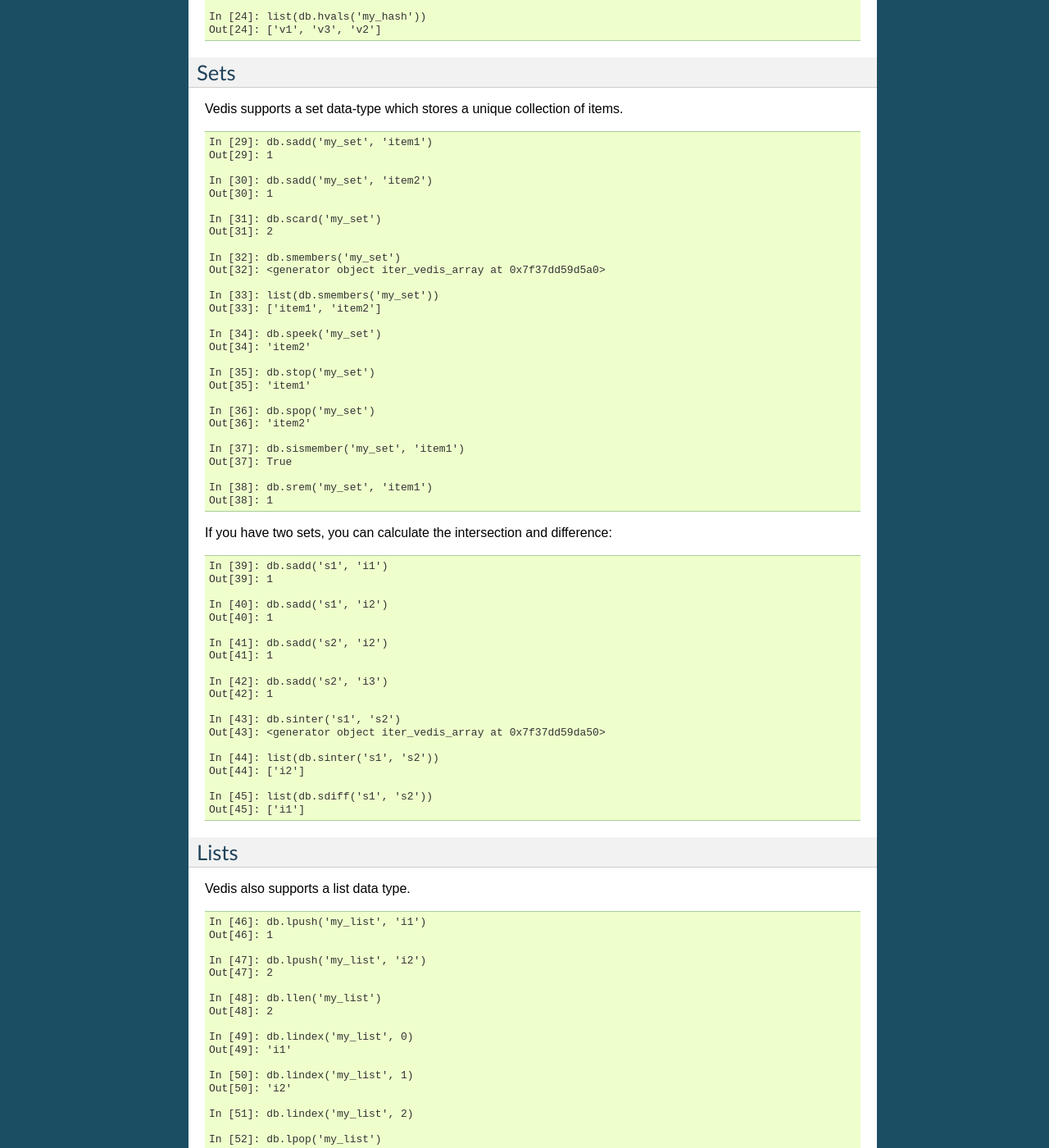
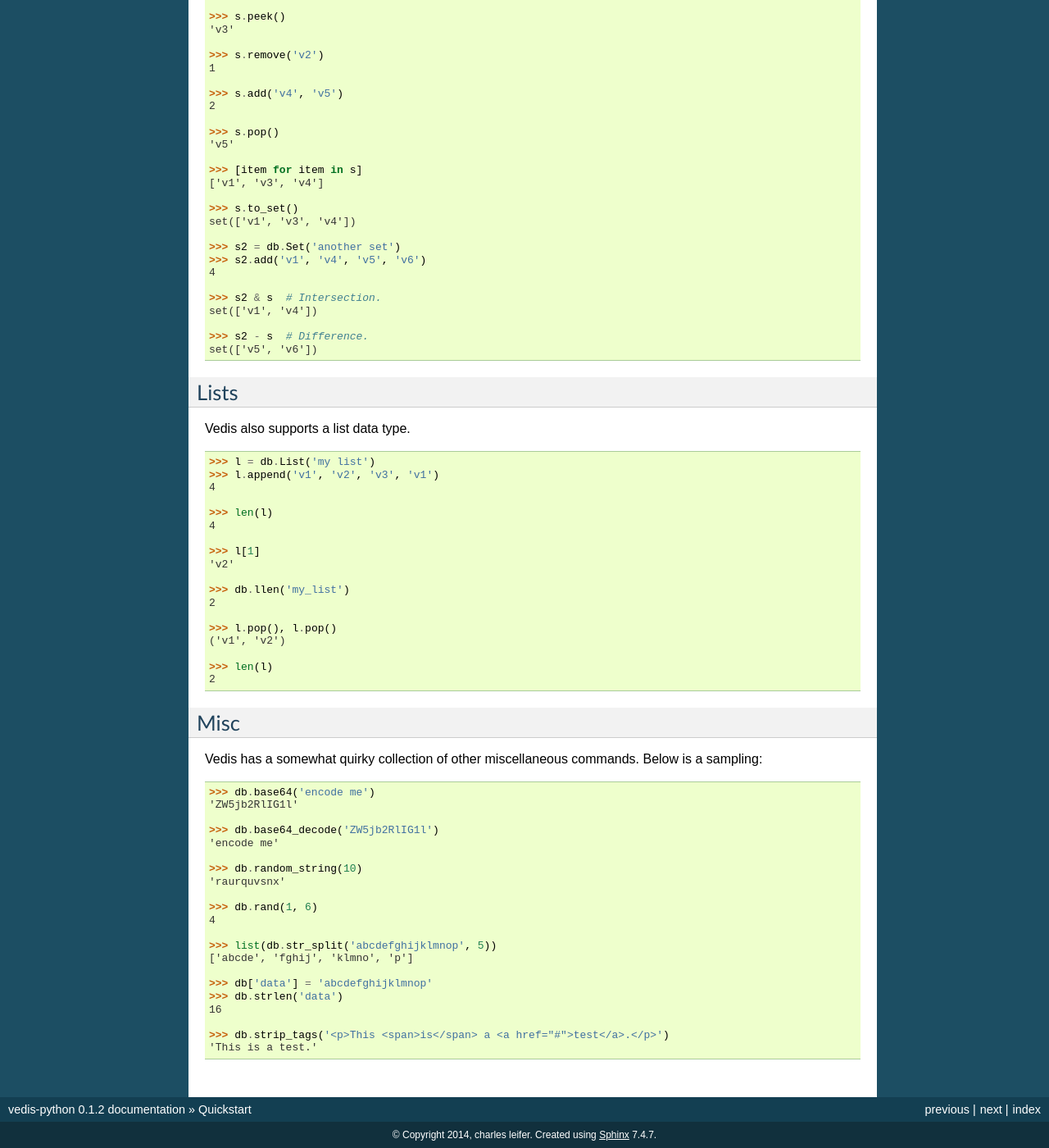
Before and after one commit to coleifer/vedis-python, a Sphinx documentation site: the page built from docs/quickstart.rst, in a window 1280 px wide and 1400 px high, scrolled down 1940 px. Shown: the whole window at 82% size. Built offline with Sphinx 7.4.7, drawn with Linux system fonts in a browser that asks for light colours; some of the changed text lies outside the part shown.

Commit message:
Updating docs.

```diff
--- /dev/null
+++ b/docs/api.rst
@@ -0,0 +1,6 @@
+.. _api:
+
+API Documentation
+=================
+
+I am currently in the process of writing this doc and apologize for the inconvenience.
--- a/docs/index.rst
+++ b/docs/index.rst
@@ -21,7 +21,8 @@
 
    installation
    quickstart
-
+   api
+   custom_commands
 
 
 Indices and tables
--- a/docs/quickstart.rst
+++ b/docs/quickstart.rst
@@ -12,23 +12,19 @@
 
 .. code-block:: pycon
 
-    In [1]: from vedis import Vedis
+    >>> from vedis import Vedis
+    >>> db = Vedis(':memory:')  # Create an in-memory database. Alternatively you could supply a filename for an on-disk database.
+    >>> db['k1'] = 'v1'
+    >>> db['k1']
+    'v1'
 
-    In [2]: db = Vedis(':memory:')  # Create an in-memory database. Alternatively you could supply a filename for an on-disk database.
+    >>> db.append('k1', 'more data')
+    >>> db['k1']
+    'v1more data'
 
-    In [3]: db['k1'] = 'v1'
+    >>> del db['k1']
+    >>> db['k1']
 
-    In [4]: db['k1']
-    Out[4]: 'v1'
-
-    In [5]: db.append('k1', 'more data')
-
-    In [6]: db['k1']
-    Out[6]: 'v1more data'
-
-    In [7]: del db['k1']
-
-    In [8]: db['k1']
     ---------------------------------------------------------------------------
     KeyError                                  Traceback (most recent call last)
     <ipython-input-8-a988c6a20437> in <module>()
@@ -47,54 +43,30 @@
 
 .. code-block:: pycon
 
-    In [10]: db.mset(k1='v1', k2='v2', k3='v3')
-    Out[10]: True
+    >>> db.mset(k1='v1', k2='v2', k3='v3')
+    True
 
-    In [11]: db.mget('k1', 'k2', 'missing key', 'k3')
-    Out[11]: <generator object iter_vedis_array at 0x7f37dd58be10>
+    >>> db.mget('k1', 'k2', 'missing key', 'k3')
+    <generator object iter_vedis_array at 0x7f37dd58be10>
 
-    In [12]: list(db.mget('k1', 'k2', 'missing key', 'k3'))
-    Out[12]: ['v1', 'v2', None, 'v3']
+    >>> list(db.mget('k1', 'k2', 'missing key', 'k3'))
+    ['v1', 'v2', None, 'v3']
 
 In addition to storing string keys/values, you can also implement counters:
 
 .. code-block:: pycon
 
-    In [13]: db.incr('counter')
-    Out[13]: 1
+    >>> db.incr('counter')
+    1
 
-    In [14]: db.incr('counter')
-    Out[14]: 2
+    >>> db.incr('counter')
+    2
 
-    In [15]: db.incr_by('counter', 10)
-    Out[15]: 12
+    >>> db.incr_by('counter', 10)
+    12
 
-    In [16]: db.decr('counter')
-    Out[16]: 11
-
-Copying and Moving
-------------------
-
-Keys can be copied or moved.
-
-.. code-block:: pycon
-
-    In [55]: db['k1']
-    Out[55]: 'v1'
-
-    In [56]: db.copy('k1', 'k-new1')
-    Out[56]: True
-
-    In [57]: db['k-new1']
-    Out[57]: 'v1'
-
-    In [58]: db.move('k-new1', 'k-moved')
-    Out[58]: True
-
-    In [59]: db['k-moved']
-    Out[59]: 'v1'
-
-    In [60]: db['k-new1']  # Raises KeyError
+    >>> db.decr('counter')
+    11
 
 Hashes
 ------
@@ -103,27 +75,32 @@
 
 .. code-block:: pycon
 
-    In [17]: db.hset('my_hash', 'k1', 'v1')
+    >>> h = db.Hash('some key')
+    >>> h['k1'] = 'v1'
+    >>> k.update(k2='v2', k3='v3')
 
-    In [18]: db.hmset('my_hash', k2='v2', k3='v3')
+    >>> h
+    <Hash: {'k3': 'v3', 'k2': 'v2', 'k1': 'v1'}>
 
-    In [19]: db.hgetall('my_hash')
-    Out[19]: {'k1': 'v1', 'k2': 'v2', 'k3': 'v3'}
+    >>> h.to_dict()
+    {'k3': 'v3', 'k2': 'v2', 'k1': 'v1'}
 
-    In [20]: list(db.hmget('my_hash', 'k1', 'k3'))
-    Out[20]: ['v1', 'v3']
+    >>> h.items()
+    [('k1', 'v1'), ('k3', 'v3'), ('k2', 'v2')]
 
-    In [21]: db.hlen('my_hash')
-    Out[21]: 3
+    >>> list(h.keys())
+    ['k1', 'k3', 'k2']
 
-    In [22]: db.hkeys('my_hash')
-    Out[22]: <generator object iter_vedis_array at 0x7f37dd59d410>
+    >>> del h['k2']
 
-    In [23]: list(db.hkeys('my_hash'))
-    Out[23]: ['k1', 'k3', 'k2']
+    >>> len(h)
+    2
 
-    In [24]: list(db.hvals('my_hash'))
-    Out[24]: ['v1', 'v3', 'v2']
+    >>> 'k1' in h
+    True
+
+    >>> [key for key in h]
+    ['k1', 'k3']
 
 Sets
 ----
@@ -132,60 +109,47 @@
 
 .. code-block:: pycon
 
-    In [29]: db.sadd('my_set', 'item1')
-    Out[29]: 1
+    >>> s = db.Set('some set')
+    >>> s.add('v1', 'v2', 'v3')
+    3
 
-    In [30]: db.sadd('my_set', 'item2')
-    Out[30]: 1
+    >>> len(s)
+    3
 
-    In [31]: db.scard('my_set')
-    Out[31]: 2
+    >>> 'v1' in s, 'v4' in s
+    (True, False)
 
-    In [32]: db.smembers('my_set')
-    Out[32]: <generator object iter_vedis_array at 0x7f37dd59d5a0>
+    >>> s.top()
+    'v1'
 
-    In [33]: list(db.smembers('my_set'))
-    Out[33]: ['item1', 'item2']
+    >>> s.peek()
+    'v3'
 
-    In [34]: db.speek('my_set')
-    Out[34]: 'item2'
+    >>> s.remove('v2')
+    1
 
-    In [35]: db.stop('my_set')
-    Out[35]: 'item1'
+    >>> s.add('v4', 'v5')
+    2
 
-    In [36]: db.spop('my_set')
-    Out[36]: 'item2'
+    >>> s.pop()
+    'v5'
 
-    In [37]: db.sismember('my_set', 'item1')
-    Out[37]: True
+    >>> [item for item in s]
+    ['v1', 'v3', 'v4']
 
-    In [38]: db.srem('my_set', 'item1')
-    Out[38]: 1
+    >>> s.to_set()
+    set(['v1', 'v3', 'v4'])
 
-If you have two sets, you can calculate the intersection and difference:
+    >>> s2 = db.Set('another set')
+    >>> s2.add('v1', 'v4', 'v5', 'v6')
+    4
 
-.. code-block:: pycon
+    >>> s2 & s  # Intersection.
+    set(['v1', 'v4'])
 
-    In [39]: db.sadd('s1', 'i1')
-    Out[39]: 1
+    >>> s2 - s  # Difference.
+    set(['v5', 'v6'])
 
-    In [40]: db.sadd('s1', 'i2')
-    Out[40]: 1
-
-    In [41]: db.sadd('s2', 'i2')
-    Out[41]: 1
-
-    In [42]: db.sadd('s2', 'i3')
-    Out[42]: 1
-
-    In [43]: db.sinter('s1', 's2')
-    Out[43]: <generator object iter_vedis_array at 0x7f37dd59da50>
-
-    In [44]: list(db.sinter('s1', 's2'))
-    Out[44]: ['i2']
-
-    In [45]: list(db.sdiff('s1', 's2'))
-    Out[45]: ['i1']
 
 Lists
 -----
@@ -194,25 +158,24 @@
 
 .. code-block:: pycon
 
-    In [46]: db.lpush('my_list', 'i1')
-    Out[46]: 1
+    >>> l = db.List('my list')
+    >>> l.append('v1', 'v2', 'v3', 'v1')
+    4
 
-    In [47]: db.lpush('my_list', 'i2')
-    Out[47]: 2
+    >>> len(l)
+    4
 
-    In [48]: db.llen('my_list')
-    Out[48]: 2
+    >>> l[1]
+    'v2'
 
-    In [49]: db.lindex('my_list', 0)
-    Out[49]: 'i1'
+    >>> db.llen('my_list')
+    2
 
-    In [50]: db.lindex('my_list', 1)
-    Out[50]: 'i2'
+    >>> l.pop(), l.pop()
+    ('v1', 'v2')
 
-    In [51]: db.lindex('my_list', 2)
-
-    In [52]: db.lpop('my_list')
-    Out[52]: 'i1'
+    >>> len(l)
+    2
 
 Misc
 ----
@@ -221,28 +184,24 @@
 
 .. code-block:: pycon
 
-    In [64]: db.base64('encode me')
-    Out[64]: 'ZW5jb2RlIG1l'
+    >>> db.base64('encode me')
+    'ZW5jb2RlIG1l'
 
-    In [65]: db.base64_decode(_)
-    Out[65]: 'encode me'
+    >>> db.base64_decode('ZW5jb2RlIG1l')
+    'encode me'
 
-    In [66]: db.random_string(10)
-    Out[66]: 'raurquvsnx'
+    >>> db.random_string(10)
+    'raurquvsnx'
 
-    In [67]: db.rand(1, 6)
-    Out[67]: 4
+    >>> db.rand(1, 6)
+    4
 
-    In [68]: db.size_format(100000)
-    Out[68]: '97.6 KB'
+    >>> list(db.str_split('abcdefghijklmnop', 5))
+    ['abcde', 'fghij', 'klmno', 'p']
 
-    In [69]: list(db.str_split('abcdefghijklmnop', 5))
-    Out[69]: ['abcde', 'fghij', 'klmno', 'p']
+    >>> db['data'] = 'abcdefghijklmnop'
+    >>> db.strlen('data')
+    16
 
-    In [70]: db['data'] = 'abcdefghijklmnop'
-
-    In [71]: db.strlen('data')
-    Out[71]: 16
-
-    In [72]: db.strip_tags('<p>This <span>is</span> a <a href="#">test</a>.</p>')
-    Out[72]: 'This is a test.'
+    >>> db.strip_tags('<p>This <span>is</span> a <a href="#">test</a>.</p>')
+    'This is a test.'
```
Also changed, not shown: docs/custom_commands.rst (added, +20 -0 lines).
